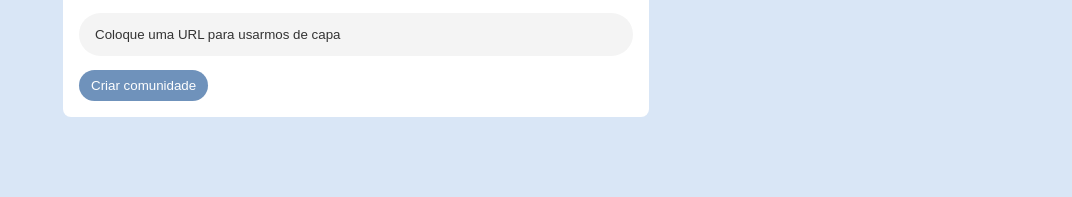
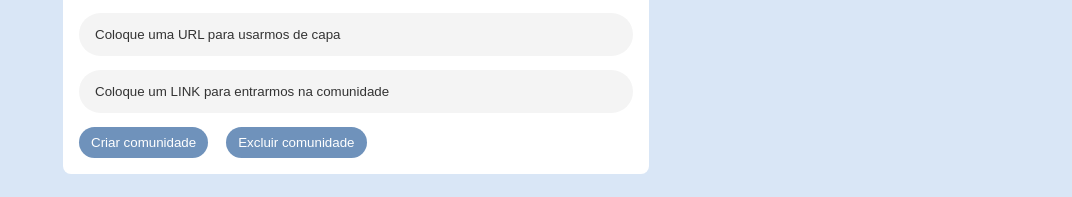
Before and after one commit to GreiceKCGM/alurakut, a Next.js app: page / in a window 1280 px wide. Shown: the part 2788-2985 px from the top of the page, without its empty margins (208-1280 px from the left). Before the commit the page ends 2931 px from the top, so only its background shows below. Built offline with nearby package versions, Linux system fonts and the light colour scheme; no server answers.

Commit message:
botão para excluir comunidade inserido, falta o evento

```diff
--- a/pages/api/comunidades.js
+++ b/pages/api/comunidades.js
@@ -4,6 +4,7 @@ export default async function recebedorDeRequests(request, response) {
   if (request.method === 'POST') {
     const TOKEN = '000a1482901f142bcc9d3d67a99261';
     const client = new SiteClient(TOKEN);
+    console.log(request.body);
 
     // Validar os dados, antes de sair cadastrando
     const registroCriado = await client.items.create({
--- a/src/components/screen/FormComunidades/index.js
+++ b/src/components/screen/FormComunidades/index.js
@@ -15,12 +15,22 @@ export default function FormComunidades({ addFunction }) {
 
         const comunidade = {
           title: dadosDoForm.get('title'),
-          imageURL: dadosDoForm.get('image'),
+          imageUrl: dadosDoForm.get('image'),
           href: dadosDoForm.get('href'),
-          creatorSlug: 'GreiceKCGM',
+          creatorslug: 'GreiceKCGM',
         };
-
-        addFunction(comunidade);
+        fetch('/api/comunidades', {
+          method: 'POST',
+          headers: {
+            'Content-Type': 'application/json',
+          },
+          body: JSON.stringify(comunidade),
+        })
+          .then(async (response) => {
+            const dados = response.json();
+            const comunidadeCriada = dados.registroCriado;
+            addFunction(comunidadeCriada);
+          });
         return true;
       }}
       >
@@ -41,8 +51,24 @@ export default function FormComunidades({ addFunction }) {
             aria-label="Coloque uma URL para usarmos de capa"
           />
         </div>
+        <div>
+
+          <input
+            placeholder="Coloque um LINK para entrarmos na comunidade"
+            name="href"
+            aria-label="Coloque um LINK para entrarmos na comunidade"
+          />
+        </div>
         <button type="submit">
           Criar comunidade
+        </button>
+        <button
+          type="submit"
+          style={{
+            marginLeft: '18px',
+          }}
+        >
+          Excluir comunidade
         </button>
       </form>
     </Box>
```
